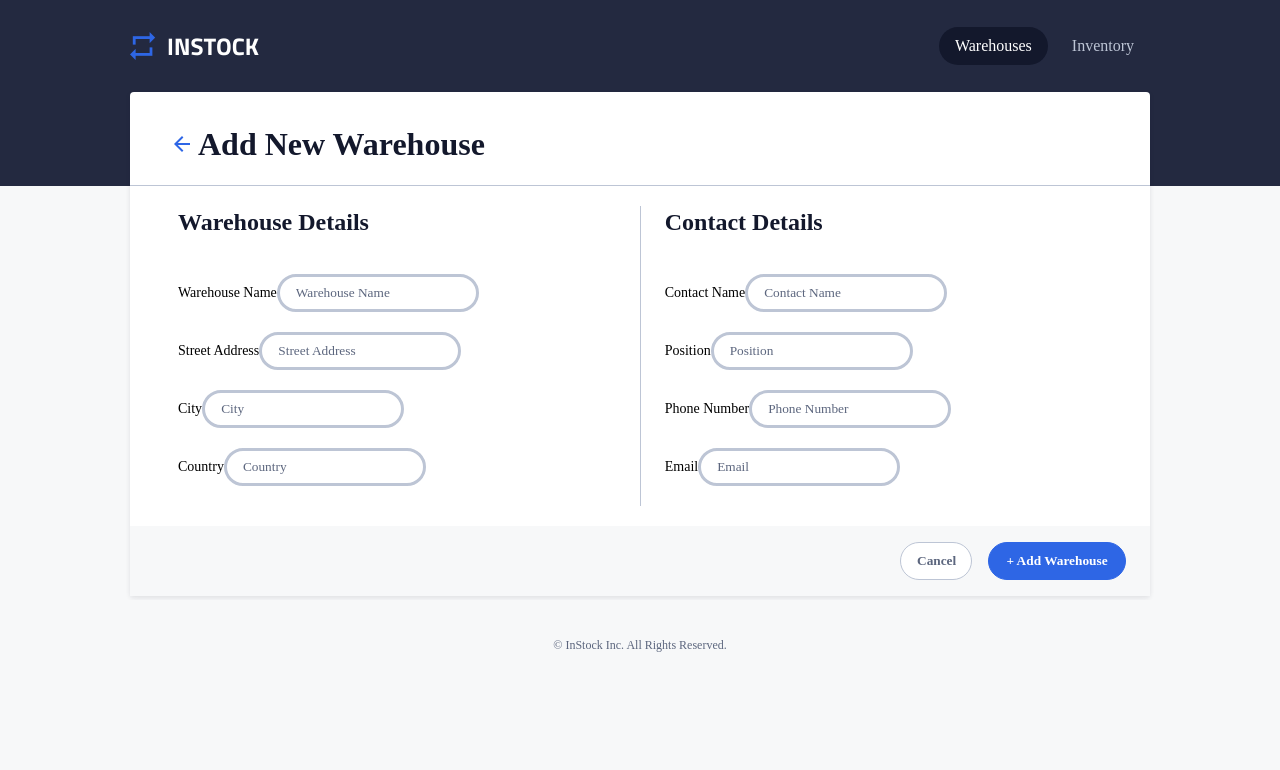
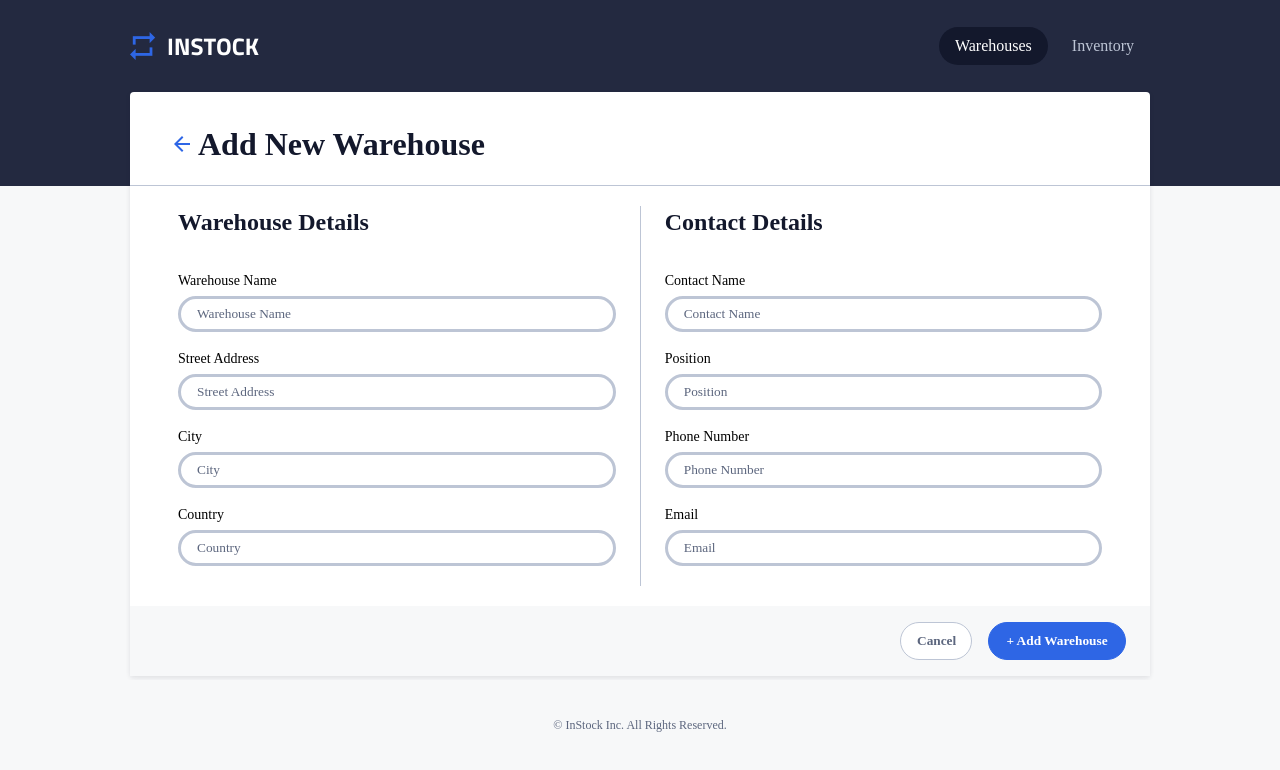
Before and after one commit to sunshineagoo17/group-four-instock, a React (Create React App) app: page /warehouse/add-warehouse in a window 1280 px wide. Shown: the top 770 px of the page. Built offline with nearby package versions, Linux system fonts and the light colour scheme; a web font is replaced by a local one.

Commit message:
Fixed input styling in Edit Warehouse component

```diff
--- a/src/components/AddWarehouse/AddWarehouse.scss
+++ b/src/components/AddWarehouse/AddWarehouse.scss
@@ -88,7 +88,7 @@
     border: solid $sec-cloud;
     margin-top: 4px;
 
-    @include for-tablet {
+    @mixin for-tablet {
       height: $input-height-tablet;
       width: fit-content;
     }
```
